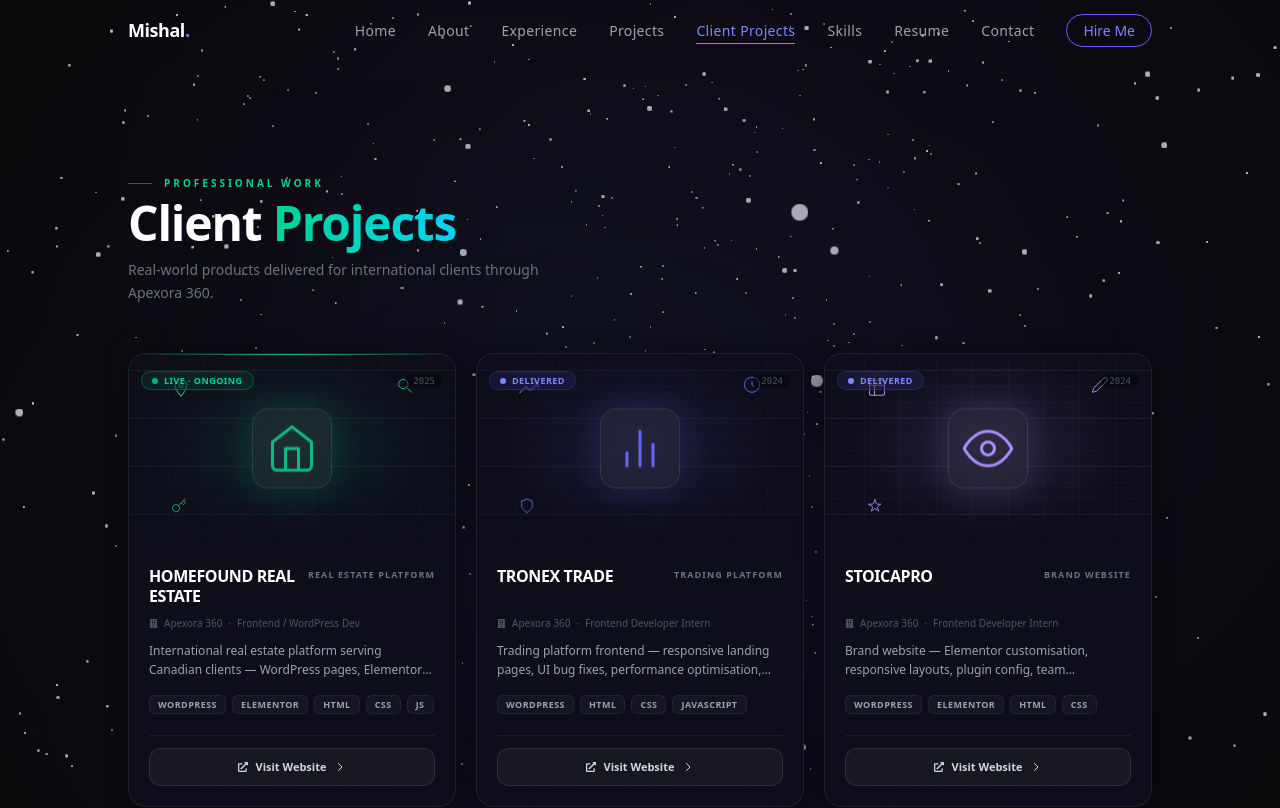
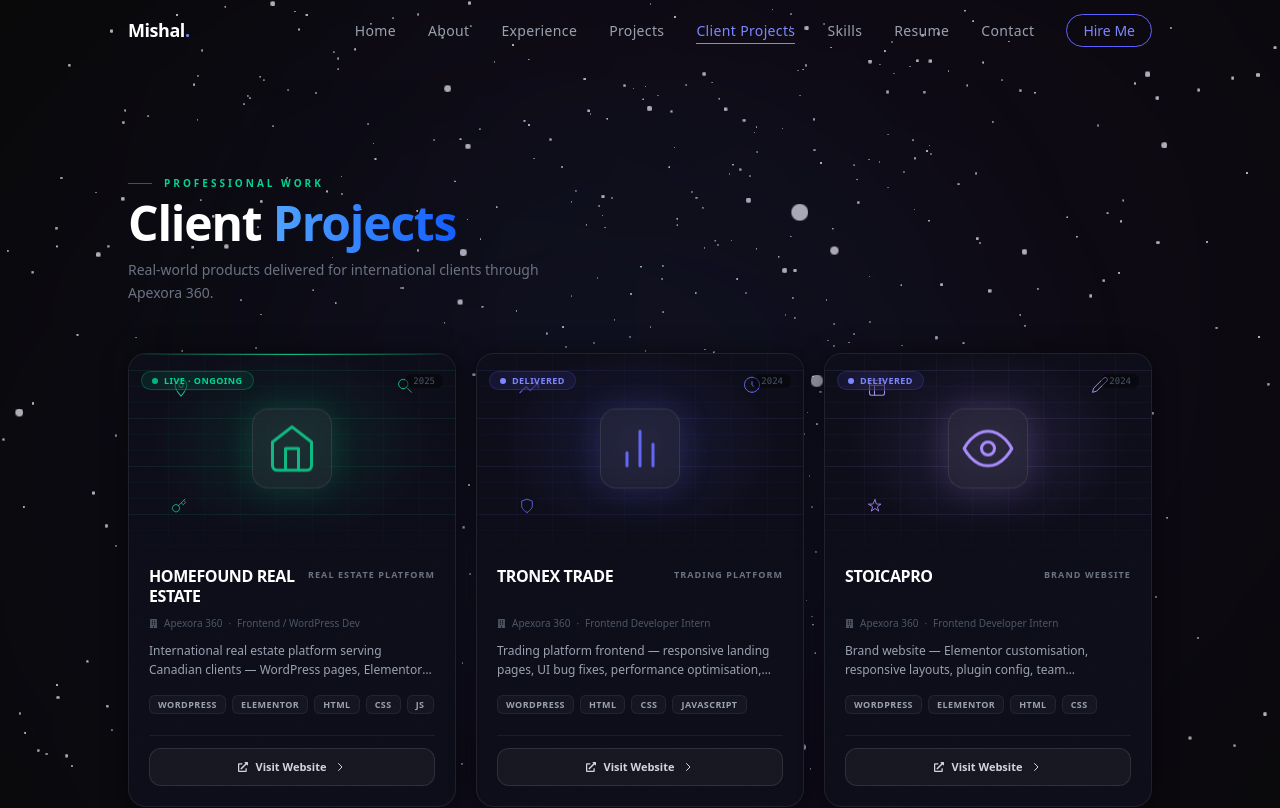
Before and after one commit to Mishal04/MY_PORTFOLIO, a Next.js app: page /client-projects in a window 1280 px wide. Shown: the top 808 px of the page. Built offline with nearby package versions, Linux system fonts and the light colour scheme.

Commit message:
chore: change Client Projects heading gradient to blue

```diff
--- a/app/components/ClientProjects.tsx
+++ b/app/components/ClientProjects.tsx
@@ -268,7 +268,7 @@
               <span className="text-[10px] font-bold text-emerald-400 uppercase tracking-[0.3em]">Professional Work</span>
             </div>
             <h2 id="client-projects-heading" className="text-3xl md:text-5xl font-black text-white tracking-tight">
-              Client <span className="text-transparent bg-clip-text bg-gradient-to-r from-emerald-400 to-cyan-400">Projects</span>
+              Client <span className="text-transparent bg-clip-text bg-gradient-to-r from-blue-400 to-blue-600">Projects</span>
             </h2>
             <p className="text-gray-500 text-sm max-w-md leading-relaxed mt-1">
               Real-world products delivered for international clients through Apexora 360.
```
